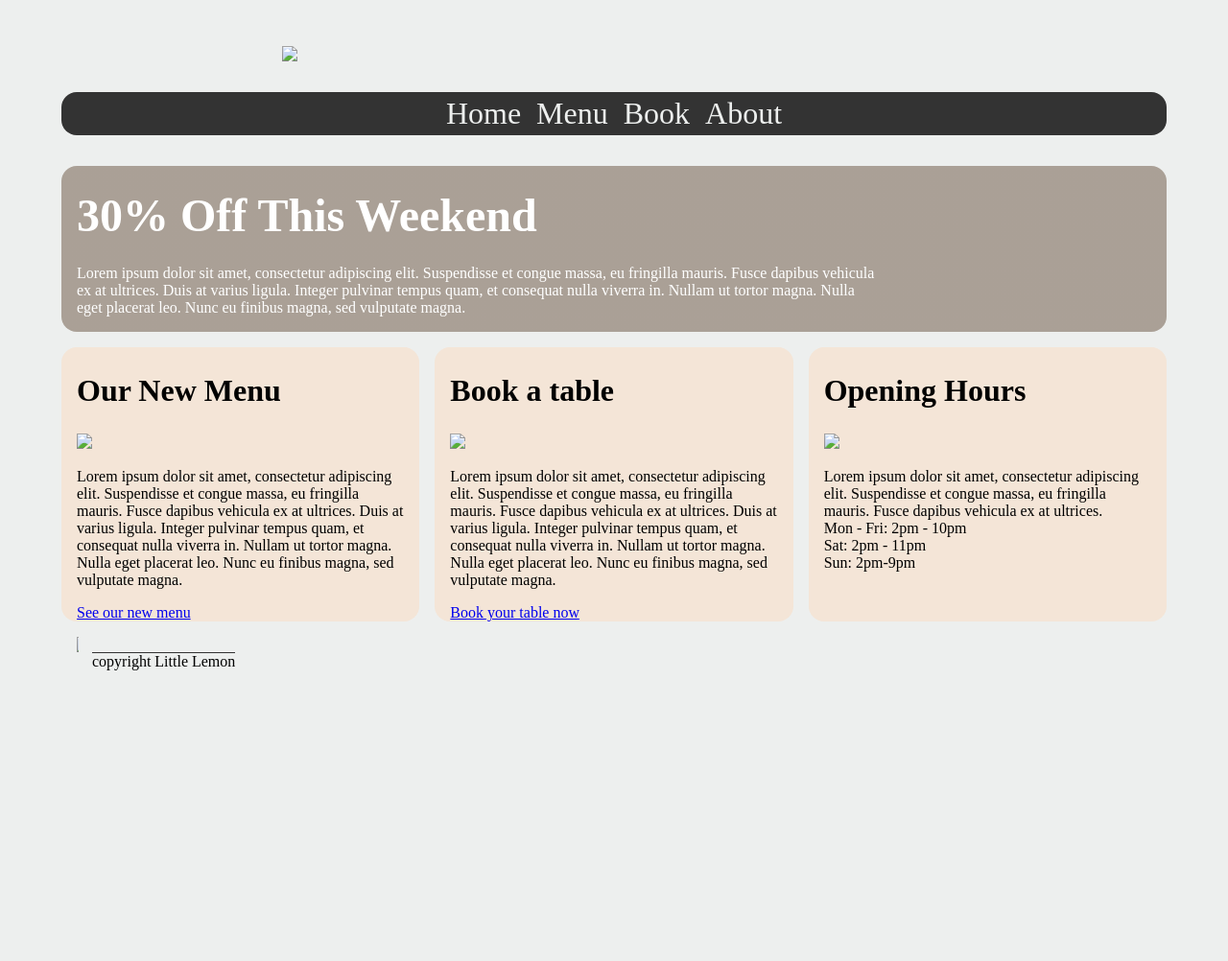
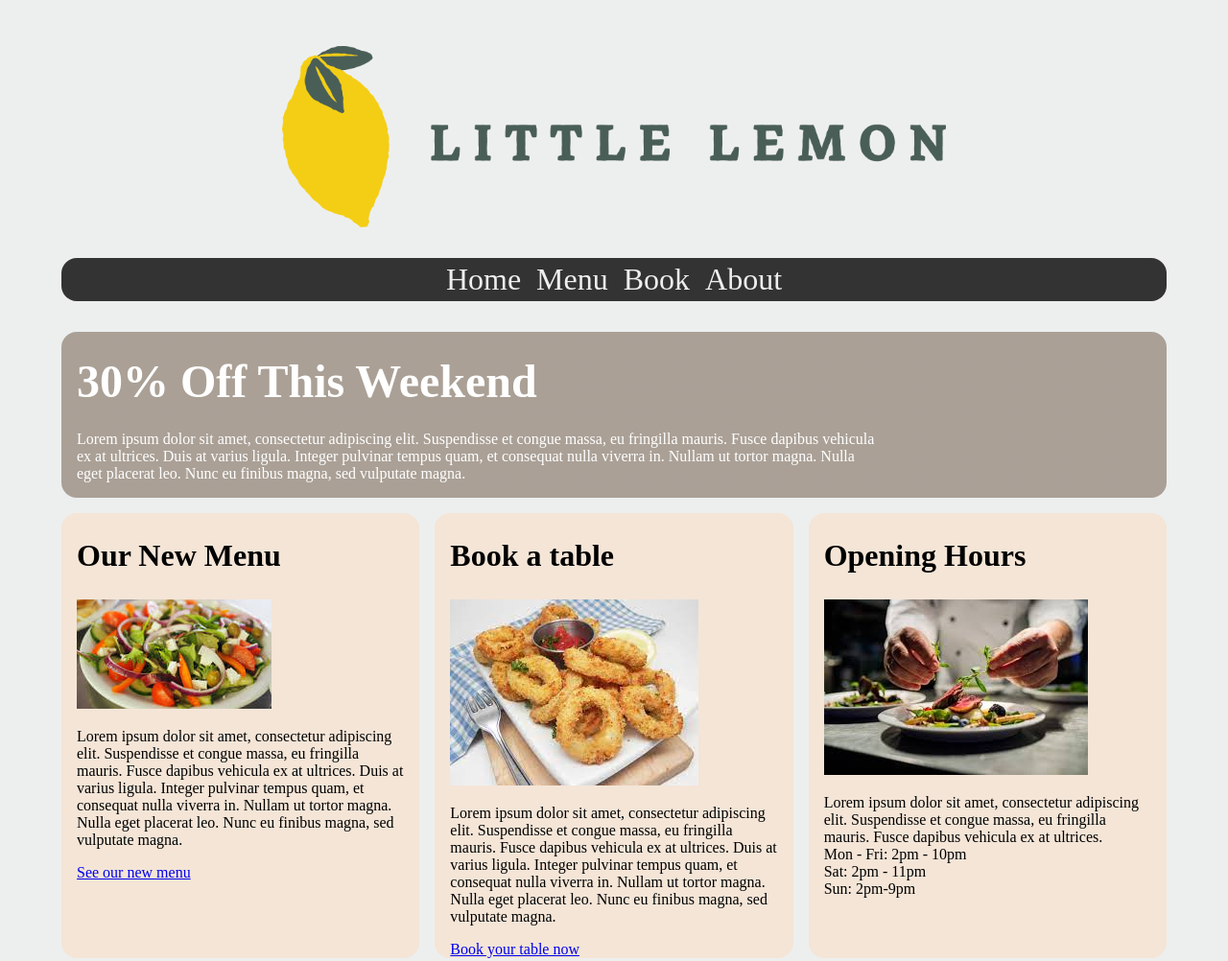
Before and after one commit to srishti0726/Little-Lemon-Restaurant, a plain HTML site: page index.html in a window 1280 px wide. Shown: the top 1002 px of the page at 96% size. Before the commit the page ends 800 px from the top, so only its background shows below. Drawn offline with Linux system fonts and the light colour scheme.

Commit message:
Update index.html

```diff
--- a/index.html
+++ b/index.html
@@ -13,7 +13,7 @@
 
 <body>
     <header>
-        <img src="logo.png" />
+        <img src="img/logo.png" />
     </header>
     <nav>
         <ul>
@@ -33,19 +33,19 @@
         <section>
             <article class="menuu">
                 <h2>Our New Menu</h2>
-              <img src="salad.jpeg"/>
+              <img src="img/salad.jpeg"/>
                 <p>Lorem ipsum dolor sit amet, consectetur adipiscing elit. Suspendisse et congue massa, eu fringilla mauris. Fusce dapibus vehicula ex at ultrices. Duis at varius ligula. Integer pulvinar tempus quam, et consequat nulla viverra in. Nullam ut tortor magna. Nulla eget placerat leo. Nunc eu finibus magna, sed vulputate magna.</p>
              <a href="menu.html" >See our new menu</a>
             </article>
             <article class="booking">
                 <h2>Book a table</h2>
-              <img src="french.jpeg">
+              <img src="img/french.jpeg">
                 <p>Lorem ipsum dolor sit amet, consectetur adipiscing elit. Suspendisse et congue massa, eu fringilla mauris. Fusce dapibus vehicula ex at ultrices. Duis at varius ligula. Integer pulvinar tempus quam, et consequat nulla viverra in. Nullam ut tortor magna. Nulla eget placerat leo. Nunc eu finibus magna, sed vulputate magna.</p>
               <a href="book.html" >Book your table now</a>
             </article>
             <article class="open">
                 <h2>Opening Hours</h2>
-              <img src="chef.jpeg">
+              <img src="img/chef.jpeg">
                 <p>Lorem ipsum dolor sit amet, consectetur adipiscing elit. Suspendisse et congue massa, eu fringilla mauris. Fusce dapibus vehicula ex at ultrices.
 
                     <br />Mon - Fri: 2pm - 10pm
@@ -59,7 +59,7 @@
     </main>
     <footer>
         <div>
-            <img src="logo_footer.png" />
+            <img src="img/logo_footer.png" />
         </div>
         <div>
             <p>copyright Little Lemon</p>
```
